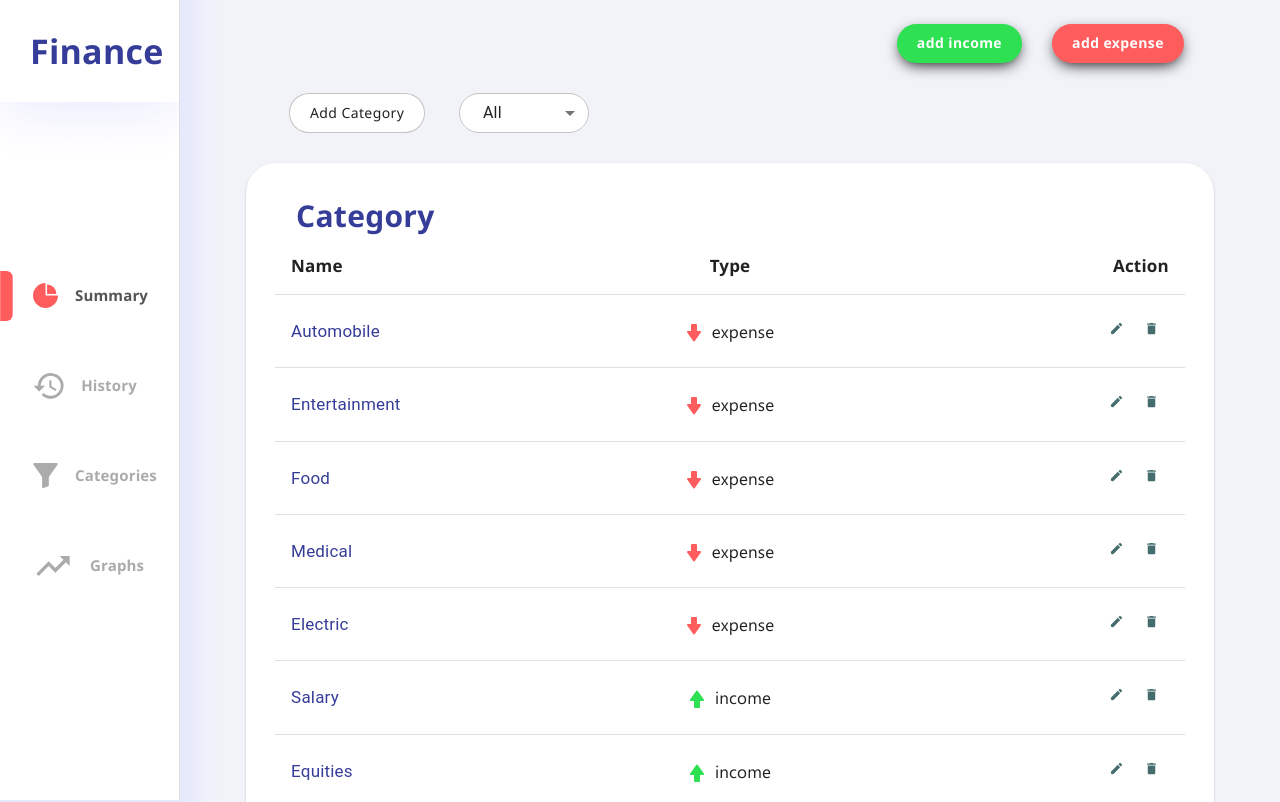
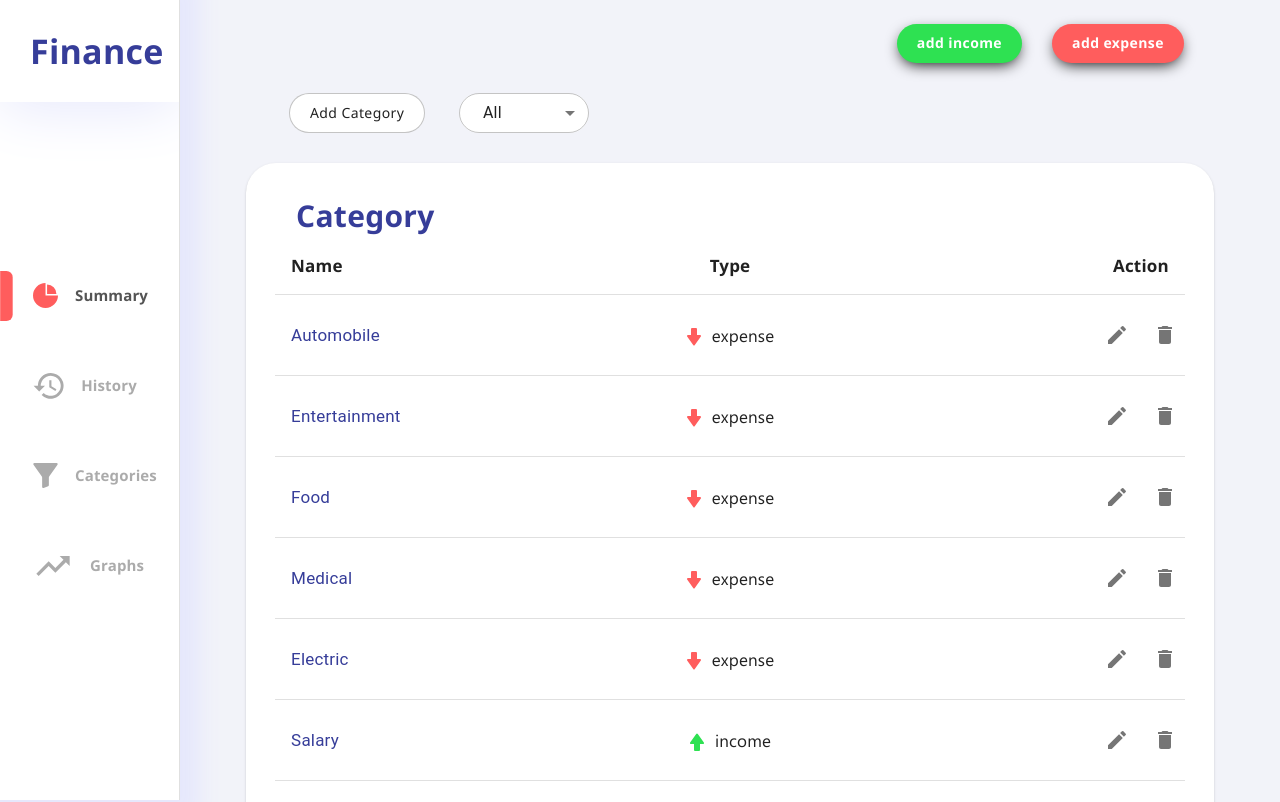
Before and after one commit to LuizaAv/aca-final-project-lge, a React (Create React App) app: page /Categories in a window 1280 px wide. Shown: the top 802 px of the page. Built offline with nearby package versions, Linux system fonts and the light colour scheme.

Commit message:
style(delete/edit category) css moved to file

```diff
--- a/src/pages/Categories/DeleteCategory/DeleteCategory.js
+++ b/src/pages/Categories/DeleteCategory/DeleteCategory.js
@@ -1,22 +1,11 @@
 import React from 'react';
 import propTypes from 'prop-types';
+import IconButton from '@material-ui/core/IconButton'
 import DeleteIcon from '@material-ui/icons/Delete';
-import { makeStyles } from '@material-ui/core/styles';
 
 import { useStoreContext } from '../../../store/storeContext';
 import { deleteCategory } from '../../../store/actions';
-
-const useStyles = makeStyles({
-  icon: {
-    color: '#466d6d',
-    borderRadius: '100%',
-    padding: 10,
-    '&:hover': {
-      backgroundColor: '#00000010',
-      transform: 'scale(1.1)',
-    },
-  },
-});
+import useStyles from './DeleteCategory.style';
 
 export default function DeleteCategory({ category }) {
   const classes = useStyles();
@@ -27,7 +16,9 @@ export default function DeleteCategory({ category }) {
   };
 
   return (
-    <DeleteIcon fontSize="large" className={classes.icon} onClick={handleDeleteCategory} />
+    <IconButton className={classes.iconButton}>
+      <DeleteIcon className={classes.icon} onClick={handleDeleteCategory} />
+    </IconButton>
   );
 }
 
--- /dev/null
+++ b/src/pages/Categories/DeleteCategory/DeleteCategory.style.js
@@ -0,0 +1,12 @@
+import { makeStyles } from '@material-ui/core/styles';
+
+export default makeStyles(({
+  iconButton: {
+    marginRight: -20,
+  },
+  icon: {
+    '&:hover': {
+      transform: 'scale(1.2)',
+    },
+  },
+}));
--- a/src/pages/Categories/EditCategory/EditCategory.js
+++ b/src/pages/Categories/EditCategory/EditCategory.js
@@ -9,31 +9,12 @@ import DialogActions from '@material-ui/core/DialogActions';
 import Select from '@material-ui/core/Select';
 import MenuItem from '@material-ui/core/MenuItem';
 import TextField from '@material-ui/core/TextField';
+import IconButton from '@material-ui/core/IconButton'
 import EditIcon from '@material-ui/icons/Edit';
-import { makeStyles } from '@material-ui/core/styles';
 
 import { useStoreContext } from '../../../store/storeContext';
 import { editCategory } from '../../../store/actions';
-
-const useStyles = makeStyles({
-  title: {
-    margin: 'auto',
-  },
-  itemSize: {
-    width: '80%',
-    margin: 'auto',
-    marginBottom: 15,
-  },
-  icon: {
-    color: '#466d6d',
-    borderRadius: '100%',
-    padding: 10,
-    '&:hover': {
-      backgroundColor: '#00000010',
-      transform: 'scale(1.1)',
-    },
-  },
-});
+import useStyles from './EditCategory.style';
 
 export default function EditCategory({ category }) {
   const classes = useStyles();
@@ -65,11 +46,12 @@ export default function EditCategory({ category }) {
 
   return (
     <>
-      <EditIcon
-        fontSize="large"
-        className={classes.icon}
-        onClick={handleOpen}
-      />
+      <IconButton>
+        <EditIcon
+          className={classes.icon}
+          onClick={handleOpen}
+        />
+      </IconButton>
 
       <Dialog fullWidth maxWidth="xs" onClose={handleOpen} open={open}>
         <DialogTitle className={classes.title}>Edit Category</DialogTitle>
--- /dev/null
+++ b/src/pages/Categories/EditCategory/EditCategory.style.js
@@ -0,0 +1,17 @@
+import { makeStyles } from '@material-ui/core/styles';
+
+export default makeStyles(({
+  title: {
+    margin: 'auto',
+  },
+  itemSize: {
+    width: '80%',
+    margin: 'auto',
+    marginBottom: 15,
+  },
+  icon: {
+    '&:hover': {
+      transform: 'scale(1.2)',
+    },
+  },
+}));
```
